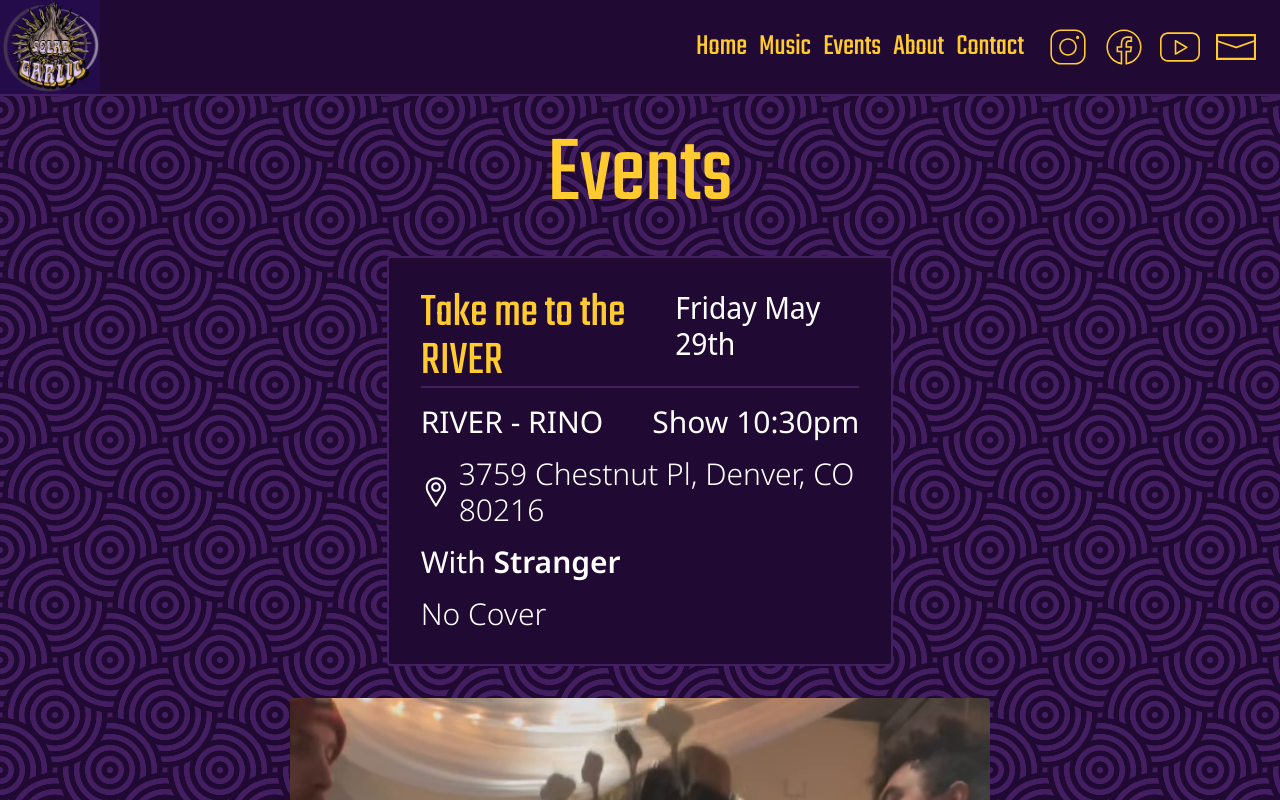
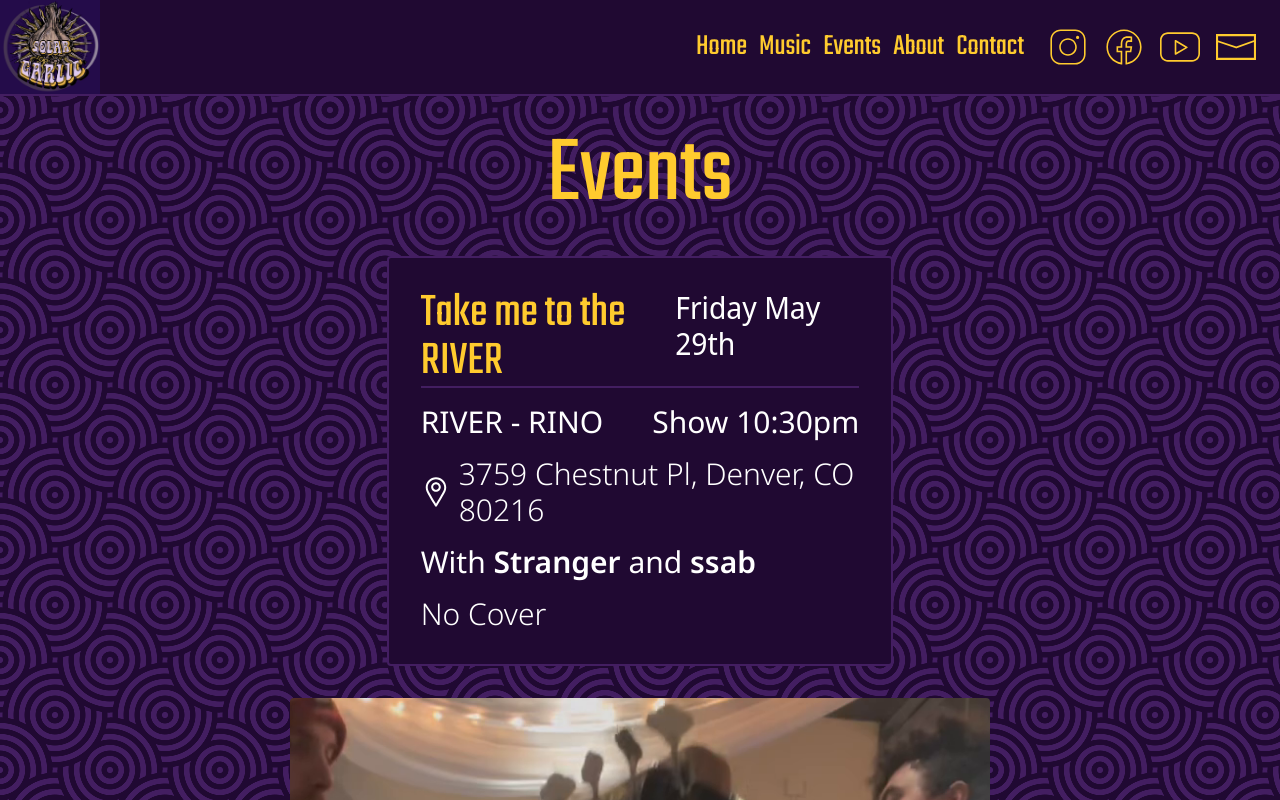
Before and after one commit to galbwe/solar-garlic-website, a Next.js app: page /events in a window 1280 px wide. Shown: the top 800 px of the page. Built offline with nearby package versions, Linux system fonts and the light colour scheme.

Commit message:
Add extra band to River event

```diff
--- a/src/constants.ts
+++ b/src/constants.ts
@@ -31,7 +31,7 @@ export const EVENTS = [
     address: "3759 Chestnut Pl, Denver, CO 80216",
     addressUrl:
       "https://www.google.com/maps/place/RIVER/@39.7742721,-104.980188,894m/data=!3m2!1e3!4b1!4m6!3m5!1s0x876c79eb9a3d1e91:0x22c775533f34362!8m2!3d39.774268!4d-104.9776131!16s%2Fg%2F11nnqm725t!5m1!1e2?entry=ttu&g_ep=EgoyMDI2MDUwNi4wIKXMDSoASAFQAw%3D%3D",
-    bands: ["Stranger"],
+    bands: ["Stranger", "ssab"],
     show: "2026-05-30T04:30:00",
     timezone: "America/Denver",
     extraText: "No Cover",
```
